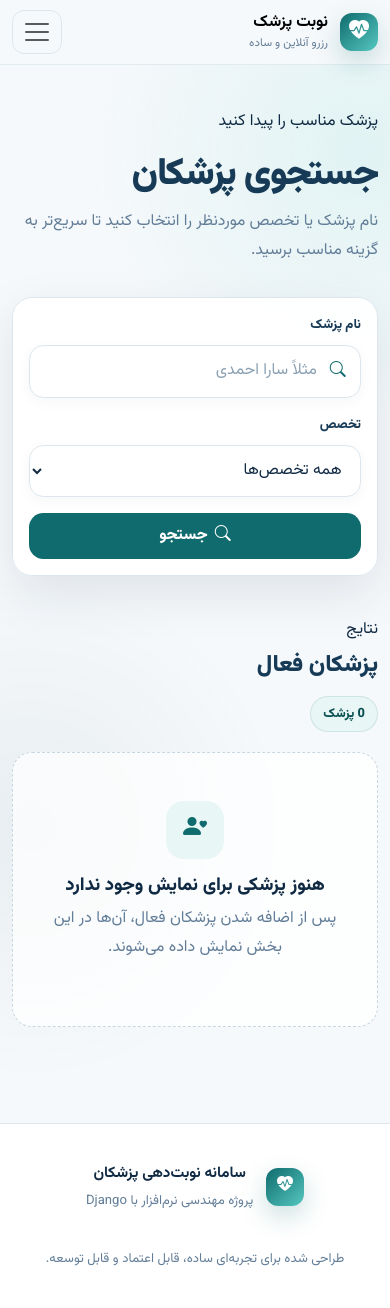
After one commit to SARD-81/doctor-appointment-system, a Django app: page /doctors/ in a window 390 px wide. The commit adds this page. Run offline with Django 5.2, Linux system fonts and the light colour scheme; data that the repository does not hold is empty.

Commit message:
feat(doctors): implement doctor discovery and search (#16)
Implement the patient-facing doctor discovery/search experience with active-doctor filtering, name and specialty queries, responsive RTL UI, shared component reuse, hardened search input, exact fee presentation, and regression coverage.

Closes #16

```diff
--- /dev/null
+++ b/apps/doctors/urls.py
@@ -0,0 +1,9 @@
+from django.urls import path
+
+from apps.doctors import views
+
+app_name = "doctors"
+
+urlpatterns = [
+    path("", views.doctor_list_view, name="list"),
+]
--- a/apps/doctors/views.py
+++ b/apps/doctors/views.py
@@ -1 +1,63 @@
-# Create your views here.
+from django.shortcuts import render
+
+from apps.doctors.models import Doctor, Specialty
+
+
+def _format_visit_fee(amount):
+    formatted_amount = f"{amount:,.2f}"
+    if formatted_amount.endswith(".00"):
+        formatted_amount = formatted_amount[:-3]
+    return f"{formatted_amount} تومان"
+
+
+def _doctor_card_data(doctor):
+    return {
+        "name": doctor.full_name,
+        "specialty": doctor.specialty.name,
+        "fee": _format_visit_fee(doctor.visit_fee),
+        "initials": doctor.full_name[:1] or "د",
+    }
+
+
+def doctor_list_view(request):
+    query = request.GET.get("q", "").replace("\x00", "").strip()
+    raw_specialty = request.GET.get("specialty", "").strip()
+
+    doctors = Doctor.objects.filter(is_active=True).select_related("specialty")
+    specialties = Specialty.objects.all()
+
+    if query:
+        doctors = doctors.filter(full_name__icontains=query)
+
+    selected_specialty_id = None
+    specialty_filter_invalid = False
+
+    if raw_specialty:
+        try:
+            specialty_id = int(raw_specialty)
+        except (TypeError, ValueError):
+            specialty_filter_invalid = True
+        else:
+            selected_specialty = specialties.filter(pk=specialty_id).first()
+            if selected_specialty is None:
+                specialty_filter_invalid = True
+            else:
+                selected_specialty_id = selected_specialty.pk
+                doctors = doctors.filter(specialty_id=selected_specialty.pk)
+
+    doctors = list(doctors.order_by("full_name", "pk"))
+    doctor_cards = [_doctor_card_data(doctor) for doctor in doctors]
+
+    return render(
+        request,
+        "doctors/doctor_list.html",
+        {
+            "doctor_cards": doctor_cards,
+            "specialties": specialties,
+            "query": query,
+            "selected_specialty_id": selected_specialty_id,
+            "specialty_filter_invalid": specialty_filter_invalid,
+            "has_filters": bool(query or raw_specialty),
+            "result_count": len(doctor_cards),
+        },
+    )
--- a/config/urls.py
+++ b/config/urls.py
@@ -10,6 +10,7 @@ urlpatterns = [
         name="home",
     ),
     path("accounts/", include("apps.accounts.urls")),
+    path("doctors/", include("apps.doctors.urls")),
     path("admin/", admin.site.urls),
 ]
 
--- /dev/null
+++ b/static/css/doctors.css
@@ -0,0 +1,194 @@
+.doctor-discovery {
+    min-height: calc(100vh - 78px);
+    padding: clamp(3rem, 6vw, 5.5rem) 0 6rem;
+    background:
+        radial-gradient(circle at 92% 8%, rgba(85, 199, 192, 0.13), transparent 26%),
+        radial-gradient(circle at 8% 72%, rgba(23, 59, 87, 0.06), transparent 30%),
+        var(--color-bg);
+}
+
+.doctor-discovery__header {
+    max-width: 760px;
+    margin-bottom: var(--space-8);
+}
+
+.doctor-discovery__header h1 {
+    margin: 0.9rem 0 0.7rem;
+    color: var(--color-secondary);
+    font-size: clamp(2.2rem, 5vw, 3.8rem);
+    font-weight: 900;
+    letter-spacing: -0.03em;
+}
+
+.doctor-discovery__header p {
+    max-width: 650px;
+    margin: 0;
+    color: var(--color-muted);
+    font-size: 1rem;
+}
+
+.doctor-filter {
+    display: grid;
+    grid-template-columns: minmax(0, 1.35fr) minmax(220px, 0.75fr) auto;
+    gap: 1rem;
+    align-items: end;
+    padding: clamp(1rem, 3vw, 1.4rem);
+    border: 1px solid var(--color-border);
+    border-radius: var(--radius-md);
+    background: rgba(255, 255, 255, 0.94);
+    box-shadow: var(--shadow-md);
+    backdrop-filter: blur(14px);
+}
+
+.doctor-filter__field {
+    display: grid;
+    gap: 0.45rem;
+}
+
+.doctor-filter__field label {
+    color: var(--color-secondary);
+    font-size: 0.82rem;
+    font-weight: 800;
+}
+
+.doctor-filter__input-wrap {
+    position: relative;
+}
+
+.doctor-filter__input-wrap > i {
+    position: absolute;
+    top: 50%;
+    right: 0.95rem;
+    z-index: 2;
+    color: var(--color-primary);
+    transform: translateY(-50%);
+    pointer-events: none;
+}
+
+.doctor-filter__input-wrap .app-input {
+    padding-right: 2.7rem;
+}
+
+.doctor-filter select.app-input {
+    cursor: pointer;
+}
+
+.doctor-filter__actions {
+    display: flex;
+    gap: 0.6rem;
+}
+
+.doctor-filter__actions .app-btn {
+    white-space: nowrap;
+}
+
+.doctor-filter__feedback {
+    display: flex;
+    align-items: center;
+    gap: 0.55rem;
+    margin-top: 0.9rem;
+    padding: 0.8rem 1rem;
+    border: 1px solid rgba(33, 118, 174, 0.15);
+    border-radius: 0.9rem;
+    background: var(--color-info-soft);
+    color: var(--color-info);
+    font-size: 0.85rem;
+}
+
+.doctor-discovery__results-head {
+    display: flex;
+    align-items: end;
+    justify-content: space-between;
+    gap: 1rem;
+    margin: clamp(2.5rem, 6vw, 4rem) 0 1.2rem;
+}
+
+.doctor-discovery__results-head h2 {
+    margin: 0.5rem 0 0;
+    color: var(--color-secondary);
+    font-size: clamp(1.45rem, 3vw, 2rem);
+    font-weight: 850;
+}
+
+.doctor-discovery__count {
+    display: inline-flex;
+    min-height: 34px;
+    align-items: center;
+    padding: 0.35rem 0.75rem;
+    border: 1px solid rgba(15, 107, 109, 0.12);
+    border-radius: var(--radius-pill);
+    background: var(--color-primary-soft);
+    color: var(--color-primary-dark);
+    font-size: 0.8rem;
+    font-weight: 800;
+}
+
+.doctor-grid {
+    display: grid;
+    grid-template-columns: repeat(3, minmax(0, 1fr));
+    gap: 1rem;
+}
+
+.doctor-grid > div {
+    min-width: 0;
+}
+
+.doctor-discovery__empty {
+    border: 1px dashed var(--color-border-strong);
+    border-radius: var(--radius-md);
+    background: rgba(255, 255, 255, 0.72);
+}
+
+@media (max-width: 1199.98px) {
+    .doctor-grid {
+        grid-template-columns: repeat(2, minmax(0, 1fr));
+    }
+}
+
+@media (max-width: 991.98px) {
+    .doctor-filter {
+        grid-template-columns: minmax(0, 1fr) minmax(220px, 0.8fr);
+    }
+
+    .doctor-filter__actions {
+        grid-column: 1 / -1;
+    }
+}
+
+@media (max-width: 767.98px) {
+    .doctor-discovery {
+        padding-top: 2.7rem;
+    }
+
+    .doctor-filter {
+        grid-template-columns: 1fr;
+    }
+
+    .doctor-filter__actions {
+        grid-column: auto;
+    }
+
+    .doctor-filter__actions .app-btn {
+        flex: 1;
+    }
+}
+
+@media (max-width: 575.98px) {
+    .doctor-discovery__header h1 {
+        font-size: 2.35rem;
+    }
+
+    .doctor-discovery__results-head {
+        align-items: flex-start;
+        flex-direction: column;
+    }
+
+    .doctor-filter__actions {
+        align-items: stretch;
+        flex-direction: column;
+    }
+
+    .doctor-grid {
+        grid-template-columns: 1fr;
+    }
+}
--- a/templates/components/doctor_card.html
+++ b/templates/components/doctor_card.html
@@ -45,6 +45,7 @@
         {% endif %}
     </div>
 
+    {% if profile_url or booking_url %}
         <div class="doctor-card__actions">
             {% if profile_url %}
                 <a class="btn btn-ghost app-btn app-btn--sm" href="{{ profile_url }}">
@@ -58,4 +59,5 @@
                 </a>
             {% endif %}
         </div>
+    {% endif %}
 </article>
--- a/templates/components/navbar.html
+++ b/templates/components/navbar.html
@@ -15,8 +15,12 @@
 
             <div class="collapse navbar-collapse" id="mainNavbar">
                 <ul class="navbar-nav mx-lg-auto mb-3 mb-lg-0">
-                    <li class="nav-item"><a class="nav-link active" href="{% url 'home' %}">خانه</a></li>
-                    <li class="nav-item"><span class="nav-link nav-link--disabled">پزشکان</span></li>
+                    <li class="nav-item">
+                        <a class="nav-link {% if request.resolver_match.url_name == 'home' %}active{% endif %}" href="{% url 'home' %}">خانه</a>
+                    </li>
+                    <li class="nav-item">
+                        <a class="nav-link {% if request.resolver_match.namespace == 'doctors' %}active{% endif %}" href="{% url 'doctors:list' %}">پزشکان</a>
+                    </li>
                     <li class="nav-item"><span class="nav-link nav-link--disabled">تخصص‌ها</span></li>
                 </ul>
 
--- /dev/null
+++ b/templates/doctors/doctor_list.html
@@ -0,0 +1,99 @@
+{% extends "base.html" %}
+{% load static %}
+
+{% block title %}پزشکان | نوبت پزشک{% endblock %}
+{% block meta_description %}جستجو و فیلتر پزشکان فعال بر اساس نام و تخصص{% endblock %}
+
+{% block extra_css %}
+<link rel="stylesheet" href="{% static 'css/doctors.css' %}">
+{% endblock %}
+
+{% block content %}
+<section class="doctor-discovery">
+    <div class="container">
+        <header class="doctor-discovery__header" data-reveal>
+            <span class="section-eyebrow">پزشک مناسب را پیدا کنید</span>
+            <h1>جستجوی پزشکان</h1>
+            <p>
+                نام پزشک یا تخصص موردنظر را انتخاب کنید تا سریع‌تر به گزینه مناسب برسید.
+            </p>
+        </header>
+
+        <form class="doctor-filter" method="get" action="{% url 'doctors:list' %}" role="search" data-reveal>
+            <div class="doctor-filter__field doctor-filter__field--search">
+                <label for="doctor-search">نام پزشک</label>
+                <div class="doctor-filter__input-wrap">
+                    <i class="bi bi-search" aria-hidden="true"></i>
+                    <input
+                        id="doctor-search"
+                        class="app-input"
+                        type="search"
+                        name="q"
+                        value="{{ query }}"
+                        placeholder="مثلاً سارا احمدی"
+                        autocomplete="off"
+                    >
+                </div>
+            </div>
+
+            <div class="doctor-filter__field">
+                <label for="doctor-specialty">تخصص</label>
+                <select id="doctor-specialty" class="app-input" name="specialty">
+                    <option value="">همه تخصص‌ها</option>
+                    {% for specialty in specialties %}
+                        <option value="{{ specialty.pk }}" {% if selected_specialty_id == specialty.pk %}selected{% endif %}>
+                            {{ specialty.name }}
+                        </option>
+                    {% endfor %}
+                </select>
+            </div>
+
+            <div class="doctor-filter__actions">
+                <button class="btn btn-primary app-btn" type="submit">
+                    <i class="bi bi-search" aria-hidden="true"></i>
+                    جستجو
+                </button>
+                {% if has_filters %}
+                    <a class="btn btn-ghost app-btn" href="{% url 'doctors:list' %}">
+                        پاک کردن فیلترها
+                    </a>
+                {% endif %}
+            </div>
+        </form>
+
+        {% if specialty_filter_invalid %}
+            <div class="doctor-filter__feedback" role="status">
+                <i class="bi bi-info-circle" aria-hidden="true"></i>
+                <span>تخصص انتخاب‌شده معتبر نیست؛ فیلتر تخصص اعمال نشد.</span>
+            </div>
+        {% endif %}
+
+        <div class="doctor-discovery__results-head">
+            <div>
+                <span class="section-eyebrow">نتایج</span>
+                <h2>پزشکان فعال</h2>
+            </div>
+            <span class="doctor-discovery__count">{{ result_count }} پزشک</span>
+        </div>
+
+        {% if doctor_cards %}
+            <div class="doctor-grid">
+                {% for card in doctor_cards %}
+                    <div data-reveal>
+                        {% include "components/doctor_card.html" with name=card.name specialty=card.specialty fee=card.fee initials=card.initials %}
+                    </div>
+                {% endfor %}
+            </div>
+        {% else %}
+            {% url "doctors:list" as doctor_list_url %}
+            <div class="doctor-discovery__empty">
+                {% if has_filters %}
+                    {% include "components/empty_state.html" with icon="bi-search" title="پزشکی با این فیلترها پیدا نشد" description="عبارت جستجو یا تخصص انتخابی را تغییر دهید و دوباره امتحان کنید." action_url=doctor_list_url action_label="پاک کردن فیلترها" %}
+                {% else %}
+                    {% include "components/empty_state.html" with icon="bi-person-heart" title="هنوز پزشکی برای نمایش وجود ندارد" description="پس از اضافه شدن پزشکان فعال، آن‌ها در این بخش نمایش داده می‌شوند." %}
+                {% endif %}
+            </div>
+        {% endif %}
+    </div>
+</section>
+{% endblock %}
```
Also changed, not shown: apps/doctors/test_discovery_views.py (added, +187 -0 lines). Lines whose indentation alone changed are shown as unchanged.
